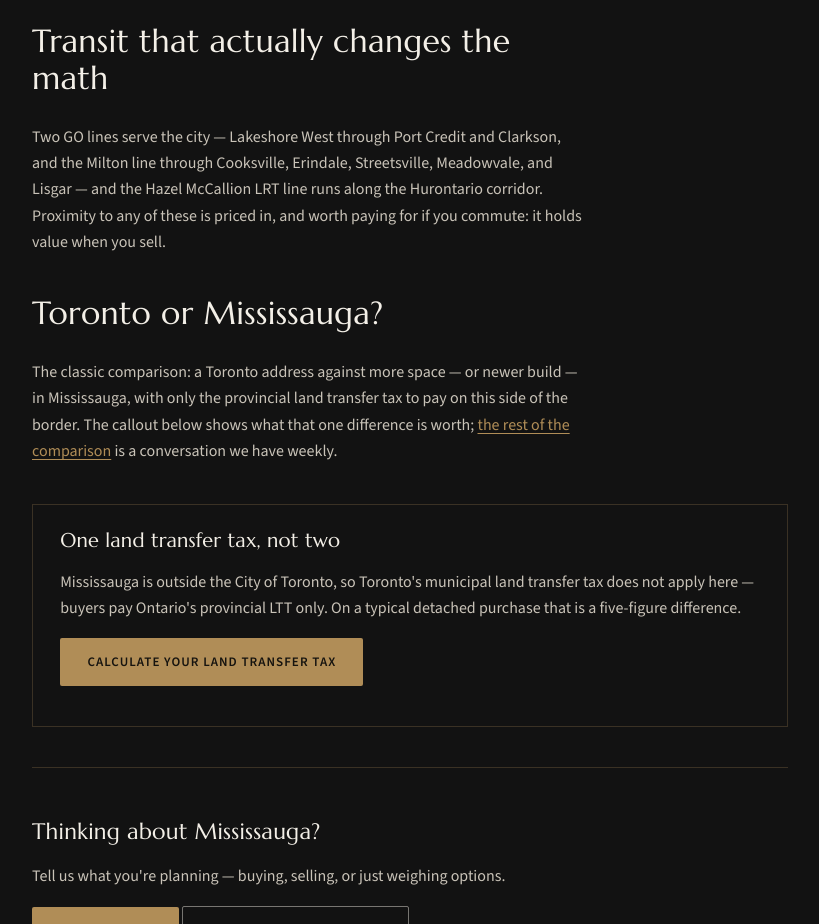
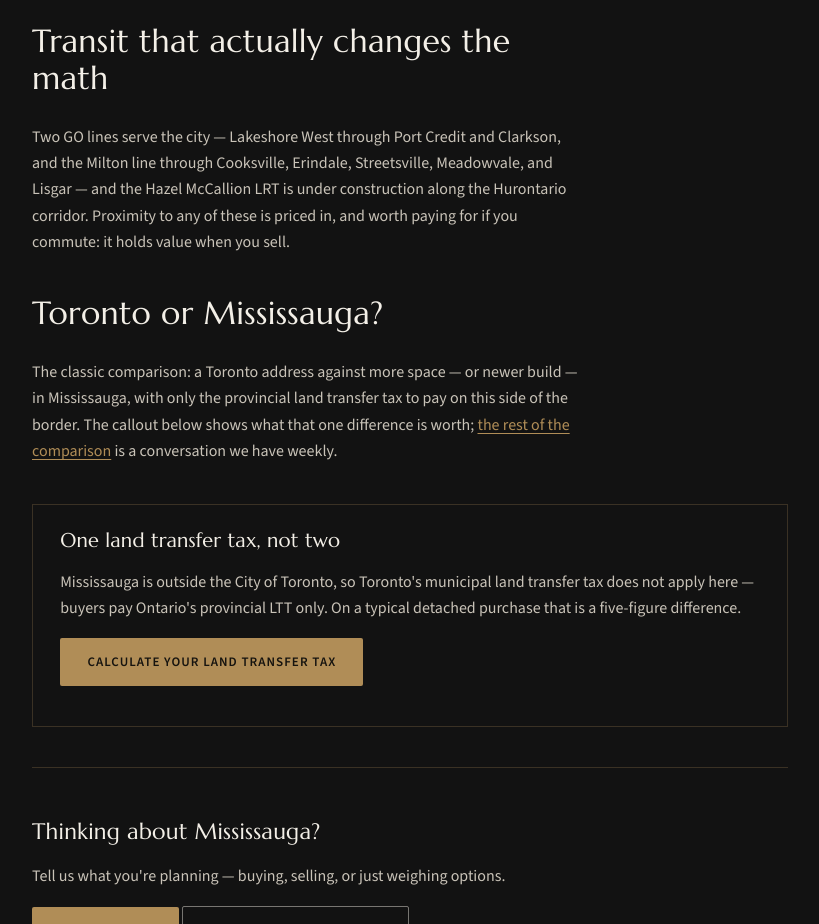
Before and after one commit to ar-bebop/derrickgarcia, an Astro site: page /areas/mississauga in a window 1280 px wide. Shown: the part 1060-1984 px from the top of the page, without its empty margins (230-1049 px from the left). Built offline with nearby package versions, Linux system fonts and the light colour scheme; Astro itself is replaced by a stand-in of ours.

Commit message:
fix(areas): Hazel McCallion LRT is under construction, not running
Accuracy rule: no false present-tense transit claims; line opens
2028-29 per Metrolinx.

Co-Authored-By: Claude Fable 5 <noreply@anthropic.com>

```diff
--- a/src/content/areas/mississauga.md
+++ b/src/content/areas/mississauga.md
@@ -34,7 +34,7 @@ at different prices; the common thread is land, which the condo market cannot of
 
 Two GO lines serve the city — Lakeshore West through Port Credit and Clarkson, and the
 Milton line through Cooksville, Erindale, Streetsville, Meadowvale, and Lisgar — and
-the Hazel McCallion LRT line runs along the Hurontario corridor. Proximity to any of
+the Hazel McCallion LRT is under construction along the Hurontario corridor. Proximity to any of
 these is priced in, and worth paying for if you commute: it holds value when you sell.
 
 ## Toronto or Mississauga?
```
